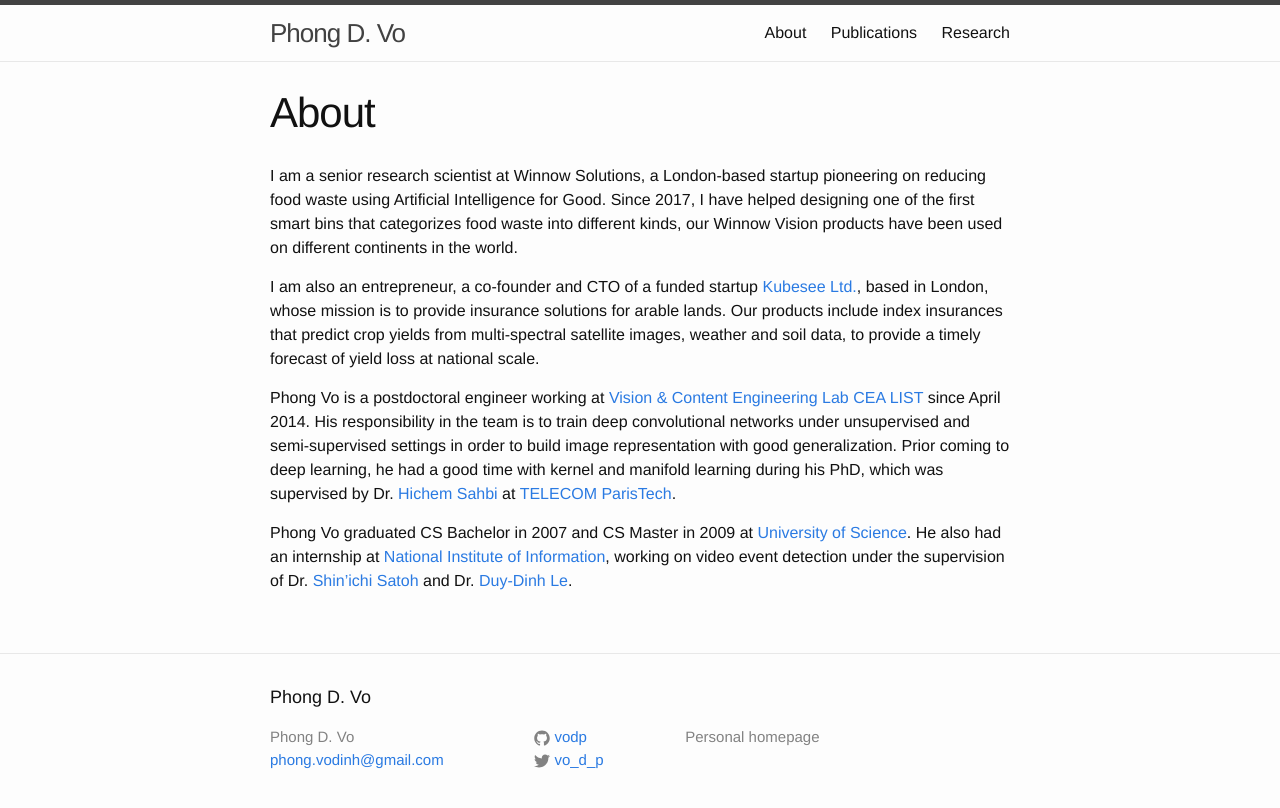
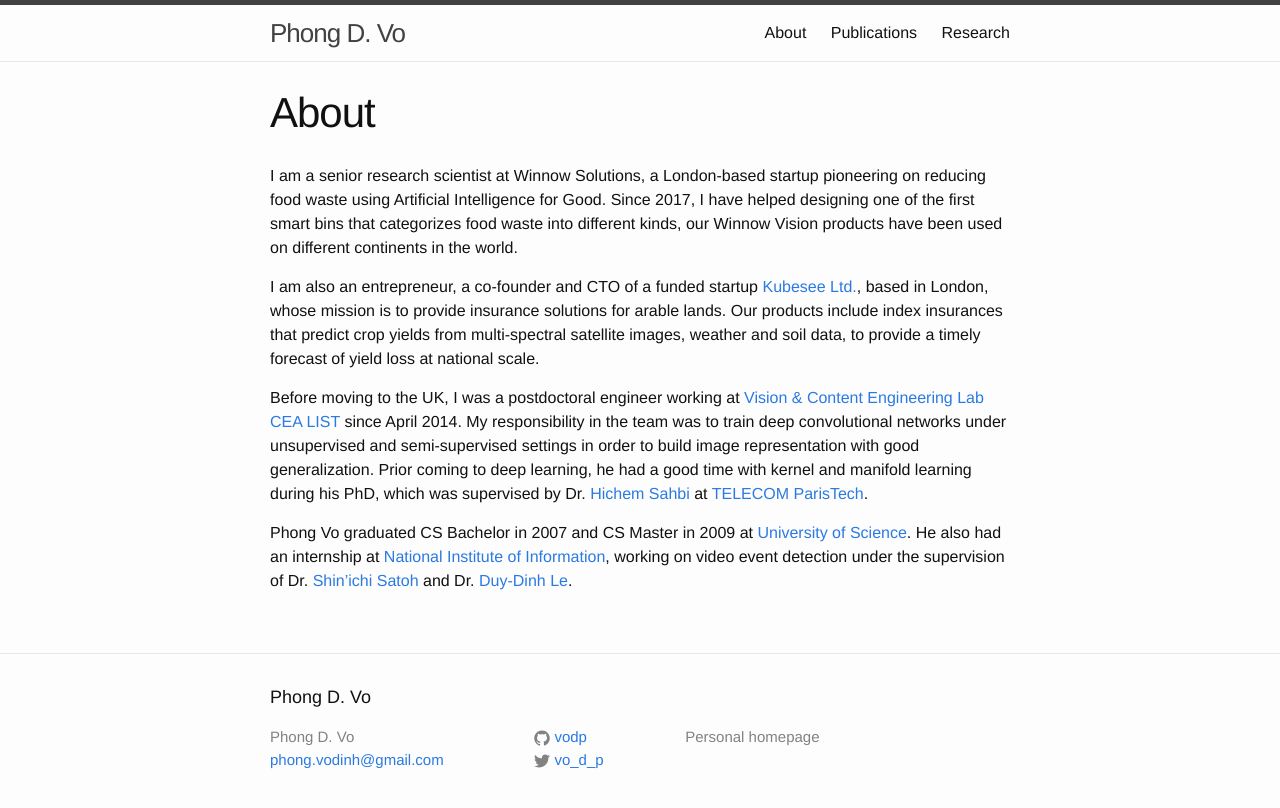
Before and after one commit to vodp/vodp.github.io, a Jekyll site: the page built from about.md, in a window 1280 px wide. Shown: the top 808 px of the page. Built offline with Jekyll 4.4.1, drawn with Linux system fonts in a browser that asks for light colours; comment, search, counter and statistics services are not loaded.

Commit message:
Update about.md

```diff
--- a/about.md
+++ b/about.md
@@ -7,6 +7,6 @@
 
 I am also an entrepreneur, a co-founder and CTO of a funded startup [Kubesee Ltd.](https://www.kubesee.com/), based in London, whose mission is to provide insurance solutions for arable lands. Our products include index insurances that predict crop yields from multi-spectral satellite images, weather and soil data, to provide a timely forecast of yield loss at national scale.
 
-Phong Vo is a postdoctoral engineer working at [Vision & Content Engineering Lab](http://www.kalisteo.eu/en/index.htm) [CEA LIST](http://www-list.cea.fr/index.php/en/) since April 2014. His responsibility in the team is to train deep convolutional networks under unsupervised and semi-supervised settings in order to build image representation with good generalization. Prior coming to deep learning, he had a good time with kernel and manifold learning during his PhD, which was supervised by Dr. [Hichem Sahbi](http://perso.telecom-paristech.fr/~sahbi/) at [TELECOM ParisTech](http://www.telecom-paristech.fr/).
+Before moving to the UK, I was a postdoctoral engineer working at [Vision & Content Engineering Lab](http://www.kalisteo.eu/en/index.htm) [CEA LIST](http://www-list.cea.fr/index.php/en/) since April 2014. My responsibility in the team was to train deep convolutional networks under unsupervised and semi-supervised settings in order to build image representation with good generalization. Prior coming to deep learning, he had a good time with kernel and manifold learning during his PhD, which was supervised by Dr. [Hichem Sahbi](http://perso.telecom-paristech.fr/~sahbi/) at [TELECOM ParisTech](http://www.telecom-paristech.fr/).
 
 Phong Vo graduated CS Bachelor in 2007 and CS Master in 2009 at [University of Science](http://www.hcmus.edu.vn/en/index.php). He also had an internship at [National Institute of Information](http://www.nii.ac.jp/en/), working on video event detection under the supervision of Dr. [Shin'ichi Satoh](http://research.nii.ac.jp/~satoh/) and Dr. [Duy-Dinh Le](http://satoh-lab.ex.nii.ac.jp/users/ledduy/).
```
